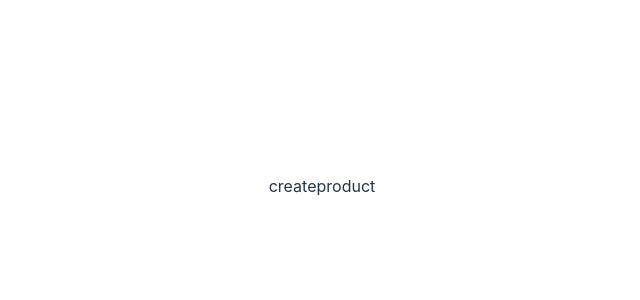
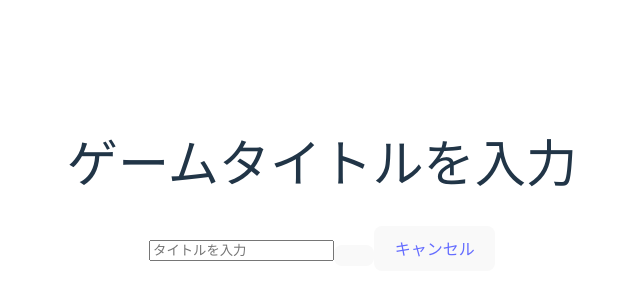
Before and after one commit to Team-1-myTreasure/myTreasure, a React (Vite) app in the folder frontend/: page /host/createproduct in a window 1280 px wide. Shown: the part 214-514 px from the top of the page, without its empty margins (318-958 px from the left). Built offline with nearby package versions, Linux system fonts and the light colour scheme.

Commit message:
add:createproduct途中
Co-authored-by: tmc-kitagawa <tmc-kitagawa@users.noreply.github.com>

```diff
--- a/frontend/src/App.jsx
+++ b/frontend/src/App.jsx
@@ -1,10 +1,11 @@
-import { useState, useEffect } from 'react';
-import './App.css';
-import { BrowserRouter, Route, Routes } from 'react-router-dom';
+import { useState, useEffect } from "react";
+import "./App.css";
+import { BrowserRouter, Route, Routes } from "react-router-dom";
 
-import { Gest } from './components/Gest';
-import { AllProducts } from './components/AllProducts';
-import { CreateProduct } from './components/CreateProduct';
+import { Gest } from "./components/Gest";
+import { AllProducts } from "./components/AllProducts";
+import { CreateProduct } from "./components/CreateProduct";
+import { ProblemDetail } from "./components/ProblemDetail";
 
 function App() {
   return (
@@ -13,6 +14,7 @@ function App() {
         <Route path="host">
           <Route path="allproducts" element={<AllProducts />} />
           <Route path="createproduct" element={<CreateProduct />} />
+          <Route path="problemdetail" element={<ProblemDetail />} />
         </Route>
         <Route path="gest" element={<Gest />} />
       </Routes>
--- a/frontend/src/components/CreateProduct.jsx
+++ b/frontend/src/components/CreateProduct.jsx
@@ -1,3 +1,37 @@
+import { Link } from "react-router-dom";
+import { useState } from "react";
+
 export const CreateProduct = () => {
-  return <>createproduct</>;
+  const [title, setTitle] = useState("");
+  const [productId, setProductId] = useState();
+
+  return (
+    <>
+      <h1>ゲームタイトルを入力</h1>
+      <input
+        type="text"
+        placeholder="タイトルを入力"
+        onChange={(e) => {
+          setTitle(e.target.value);
+        }}
+      />
+      <button
+        onClick={async () => {
+          const res = await fetch("/product", {
+            method: "POST",
+            headers: {
+              "Content-Type": "application/json",
+            },
+            body: JSON.stringify({ host_id: 1, product_name: title }),
+          });
+          setProductId(res);
+        }}
+      >
+        <Link to="/host/problemdetail" state={{ productId: productId }}></Link>
+      </button>
+      <button>
+        <Link to="/host/allproducts">キャンセル</Link>
+      </button>
+    </>
+  );
 };
--- /dev/null
+++ b/frontend/src/components/ProblemDetail.jsx
@@ -0,0 +1,3 @@
+export const ProblemDetail = () => {
+  return <>problemdetail</>;
+};
```
